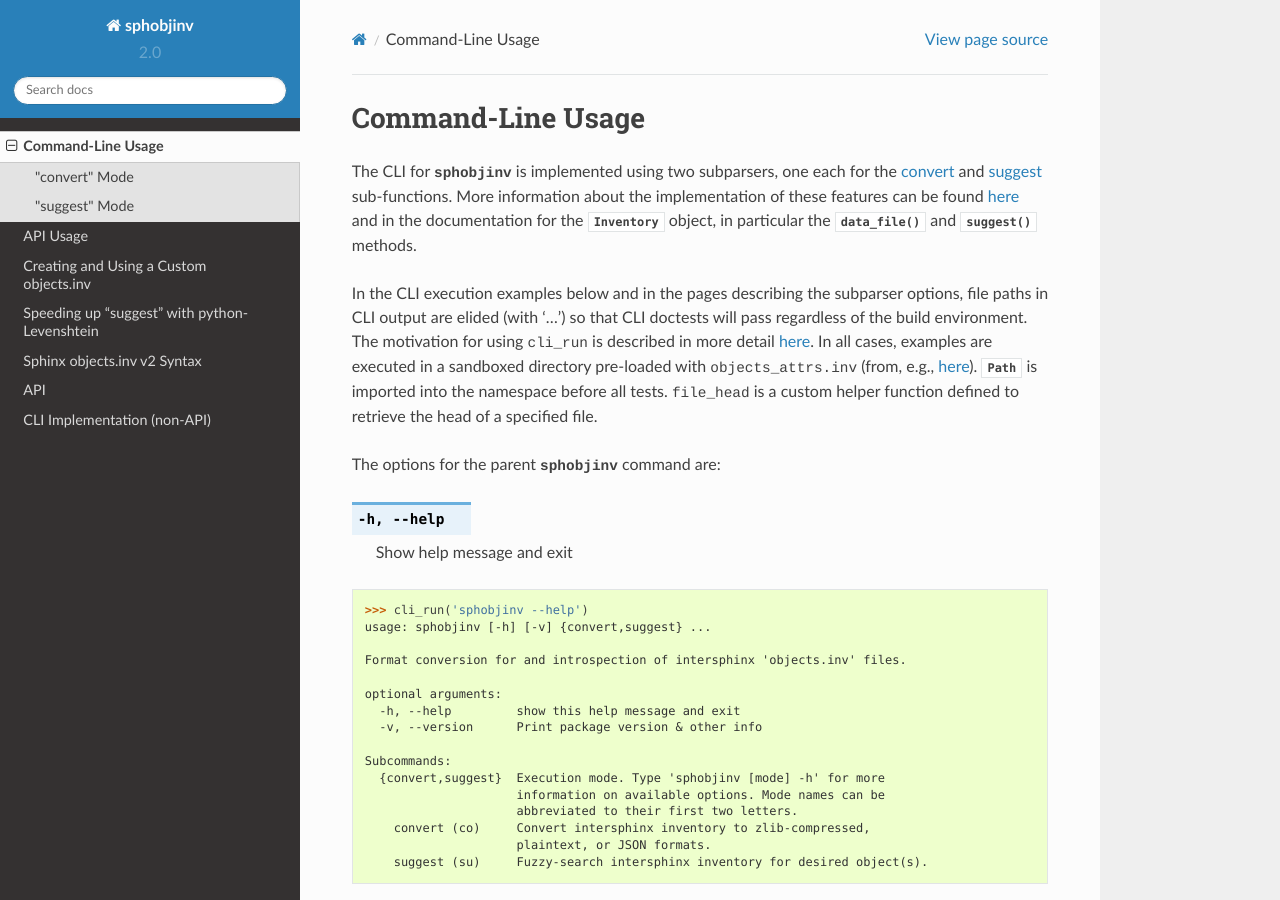
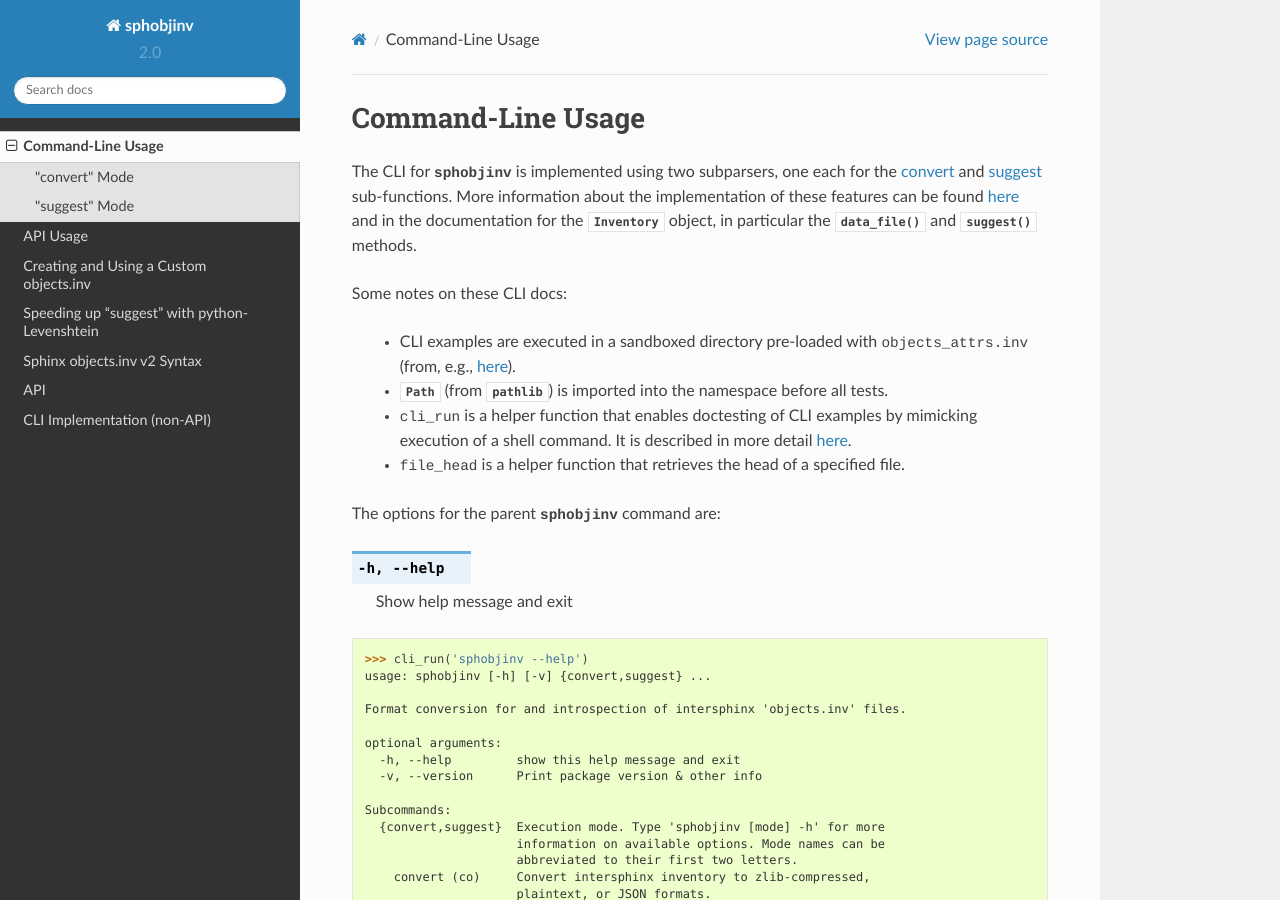
Before and after one commit to bskinn/sphobjinv, a Sphinx documentation site: the page built from doc/source/cli/index.rst, in a window 1280 px wide and 900 px high. Built offline with Sphinx 7.4.7 and the Read the Docs theme 2.0.0, drawn with Linux system fonts in a browser that asks for light colours.

Commit message:
DOC: EB suggestions, other buffs
README.rst: Change README shell examples not to print list indices, since
that requires more explanation than it's worth.

convert.rst: Rewrite initial paragraph for clarity.

cli/index.rst: Restructure 'notes on CLI docs' paragraph into
a bulleted list, (hopefully) for clarity.

index.rst:

 * Add clarifying "version 2" to intro paragraph
 * Revise installation bit

syntax.rst: Rewrite opening paragraph to (hopefully) decrease
any 'version 1' vs. 'version 2 plaintext' confusion.

Closes #30, by taking care of the last bits there.

```diff
--- a/doc/source/cli/index.rst
+++ b/doc/source/cli/index.rst
@@ -11,17 +11,23 @@ found :doc:`here <implementation>` and in the documentation for the
 :meth:`~sphobjinv.inventory.Inventory.data_file` and
 :meth:`~sphobjinv.inventory.Inventory.suggest` methods.
 
-In the CLI execution examples below and in the pages describing the subparser
-options, file paths in CLI output are elided (with '...')
-so that CLI doctests will pass regardless of the build environment.
-The motivation for using |cour|\ cli_run\ |/cour| is described in more
-detail `here <https://bskinn.github.io/Testing-CLI-Scripts/>`__.
-In all cases, examples are executed in a sandboxed directory pre-loaded with
-|cour|\ objects_attrs.inv\ |/cour| (from, e.g.,
-`here <https://github.com/bskinn/sphobjinv/blob/master/sphobjinv/test/resource/objects_attrs.inv>`__).
-:class:`~pathlib.Path` is imported into the namespace before all tests.
-|cour|\ file_head\ |/cour| is a custom helper function defined to retrieve the head of
-a specified file.
+Some notes on these CLI docs:
+
+ * CLI examples are executed in a sandboxed directory pre-loaded with
+   |cour|\ objects_attrs.inv\ |/cour| (from, e.g.,
+   `here <https://github.com/bskinn/sphobjinv/blob/master/sphobjinv/
+   test/resource/objects_attrs.inv>`__).
+
+ * :class:`~pathlib.Path` (from :mod:`pathlib`)
+   is imported into the namespace before all tests.
+
+ * |cour|\ cli_run\ |/cour| is a helper function that enables doctesting
+   of CLI examples by mimicking execution of a shell command.
+   It is described in more detail
+   `here <https://bskinn.github.io/Testing-CLI-Scripts/>`__.
+
+ * |cour|\ file_head\ |/cour| is a helper function
+   that retrieves the head of a specified file.
 
 
 .. program:: sphobjinv
--- a/doc/source/index.rst
+++ b/doc/source/index.rst
@@ -21,7 +21,7 @@ Since version 1.0 of Sphinx (~July 2010), the data in these |objects.inv| invent
 :mod:`zlib` (presumably to reduce storage requirements and improve download speeds; "version 2"),
 whereas prior to that date the data was left uncompressed ("version 1").  This compression renders
 the files non-human-readable.  **It is the purpose of this package to enable quick and simple
-compression/decompression and inspection of these files.**
+compression/decompression and inspection of these "version 2" inventory files.**
 
 In particular, |soi| was developed to satisfy two primary use cases:
 
@@ -33,9 +33,9 @@ In particular, |soi| was developed to satisfy two primary use cases:
 
 ----
 
-Sphinx Objects.inv Encoder/Decoder is available on PyPI under |soi|::
+Install |soi| via |cour|\ pip\ |/cour|::
 
-    pip install sphobjinv
+    $ pip install sphobjinv
 
 The package is configured for use both as a
 :doc:`command-line script <cli/index>` and as a
```
Also changed, not shown: README.rst (+16 -12 lines), doc/source/cli/convert.rst (+6 -4 lines), doc/source/syntax.rst (+6 -6 lines).
